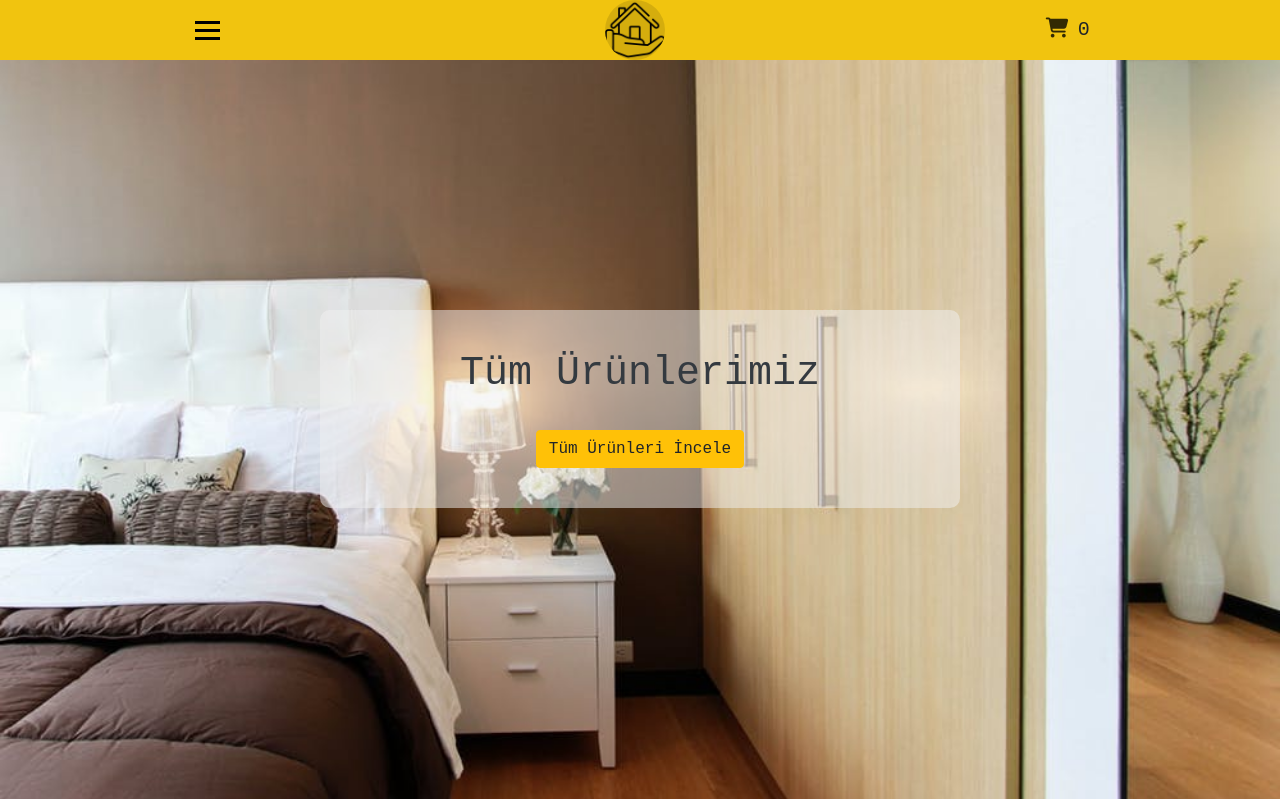
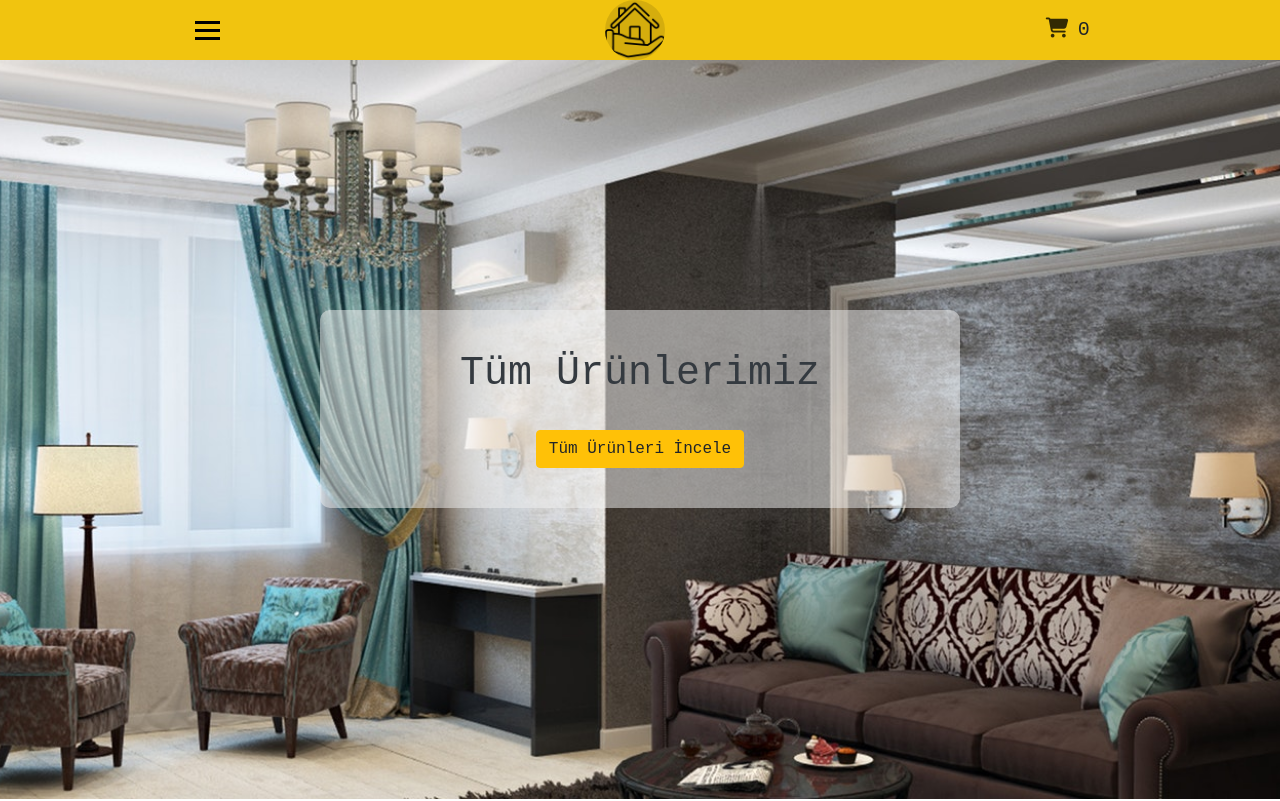
Before and after one commit to alican-uver/Add-and-Check-Cart, a plain HTML site: page index.html in a window 1280 px wide. Shown: the top 801 px of the page. Drawn offline with nearby package versions, Linux system fonts and the light colour scheme.

Commit message:
kucuk degisiklik

```diff
--- a/style.css
+++ b/style.css
@@ -272,7 +272,7 @@ span.basket-icon {
 
 /* Form filterPrice end */
 section#all-products {
-  background: url(/img/hero-bcg.jpeg) no-repeat center/cover ;
+  background: url(/img/mainphoto.jpg) no-repeat center/cover ;
   height: calc(100vh - 61px);
   position: relative;
 }
```
Also changed, not shown: img/hero-bcg.jpeg (deleted), img/mainphoto.jpg (added).
